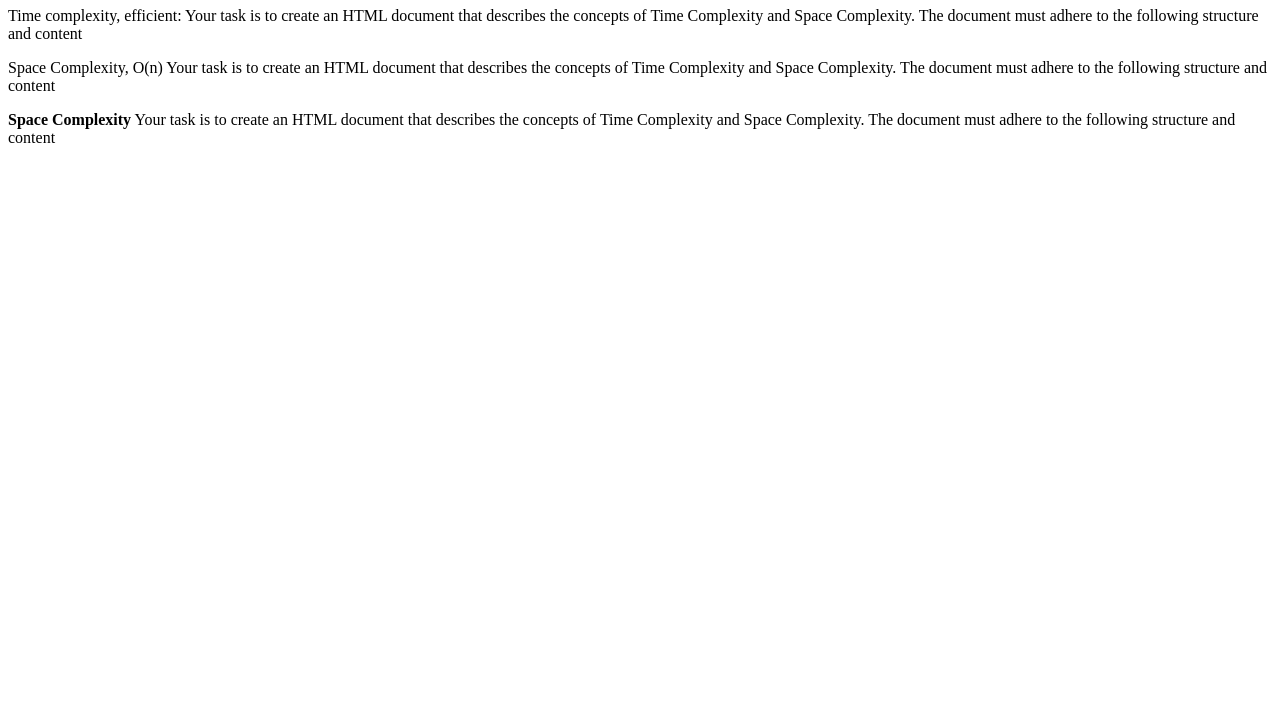
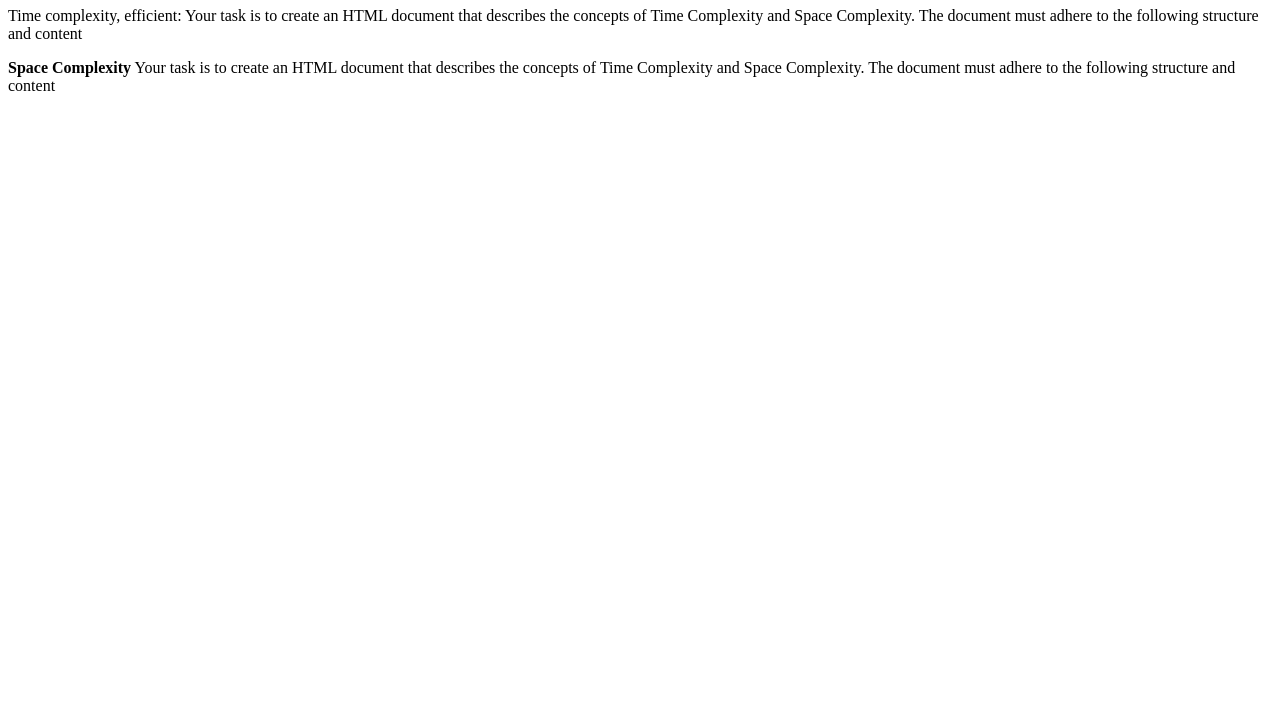
Before and after one commit to acciojob/time-and-space-complexity-priyteshprasad, a website: page main.html in a window 1280 px wide. Shown: the part 73-800 px from the top of the page. Drawn offline with Linux system fonts and the light colour scheme.

Commit message:
created a submission

```diff
--- a/main.html
+++ b/main.html
@@ -9,7 +9,6 @@
 <body>
 	<h1>Time, Space, Complexity</h1>
 	<p>Time complexity, efficient: Your task is to create an HTML document that describes the concepts of Time Complexity and Space Complexity. The document must adhere to the following structure and content</p>
-	<p>Space Complexity, O(n) Your task is to create an HTML document that describes the concepts of Time Complexity and Space Complexity. The document must adhere to the following structure and content</p>
 	<p><b>Space Complexity</b> Your task is to create an HTML document that describes the concepts of Time Complexity and Space Complexity. The document must adhere to the following structure and content</p>
 
 	<!-- the entire body must be written by student -->
```
